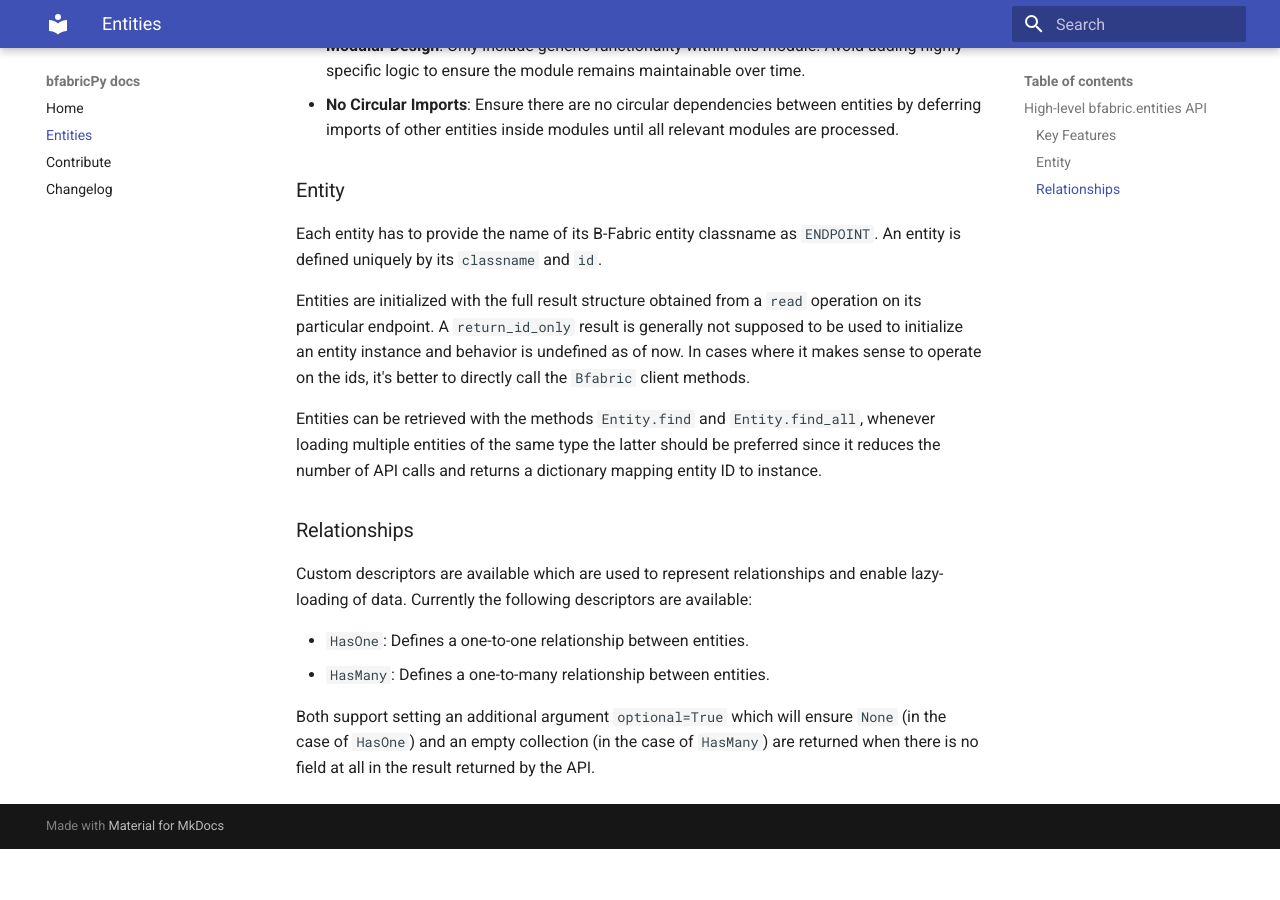
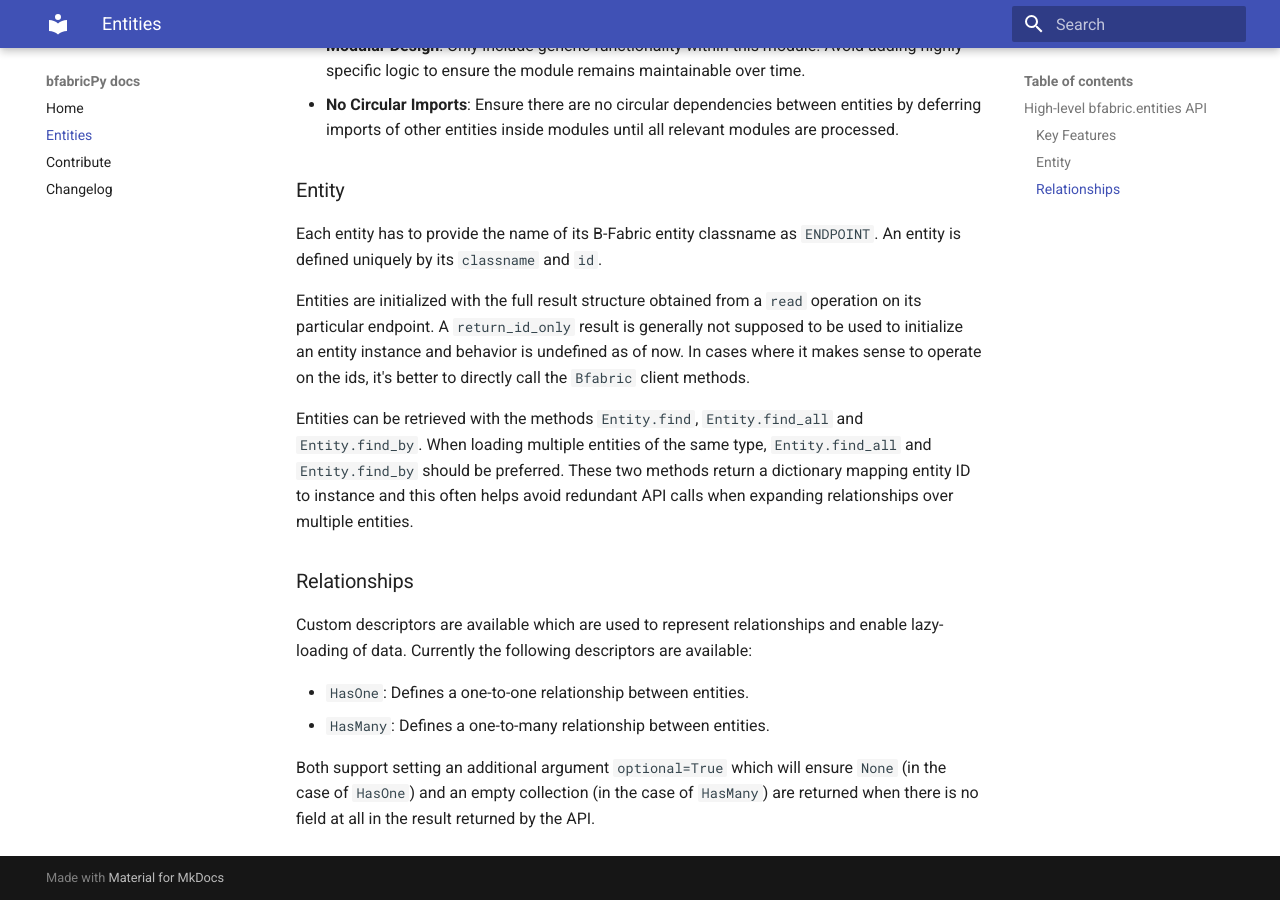
Before and after one commit to fgcz/bfabricPy, an MkDocs documentation site: the page built from docs/entities.md, in a window 1280 px wide and 900 px high, scrolled down 564 px. Built offline with MkDocs 1.6.1 and Material for MkDocs 9.7.7, drawn with Linux system fonts in a browser that asks for light colours; before the commit the page ends 1413 px from its top, so only the background shows below that.

Commit message:
update doc section

```diff
--- a/docs/entities.md
+++ b/docs/entities.md
@@ -20,7 +20,9 @@ Entities are initialized with the full result structure obtained from a `read` o
 A `return_id_only` result is generally not supposed to be used to initialize an entity instance and behavior is undefined as of now.
 In cases where it makes sense to operate on the ids, it's better to directly call the `Bfabric` client methods.
 
-Entities can be retrieved with the methods `Entity.find` and `Entity.find_all`, whenever loading multiple entities of the same type the latter should be preferred since it reduces the number of API calls and returns a dictionary mapping entity ID to instance.
+Entities can be retrieved with the methods `Entity.find`, `Entity.find_all` and `Entity.find_by`.
+When loading multiple entities of the same type, `Entity.find_all` and `Entity.find_by` should be preferred.
+These two methods return a dictionary mapping entity ID to instance and this often helps avoid redundant API calls when expanding relationships over multiple entities.
 
 ### Relationships
 
```
